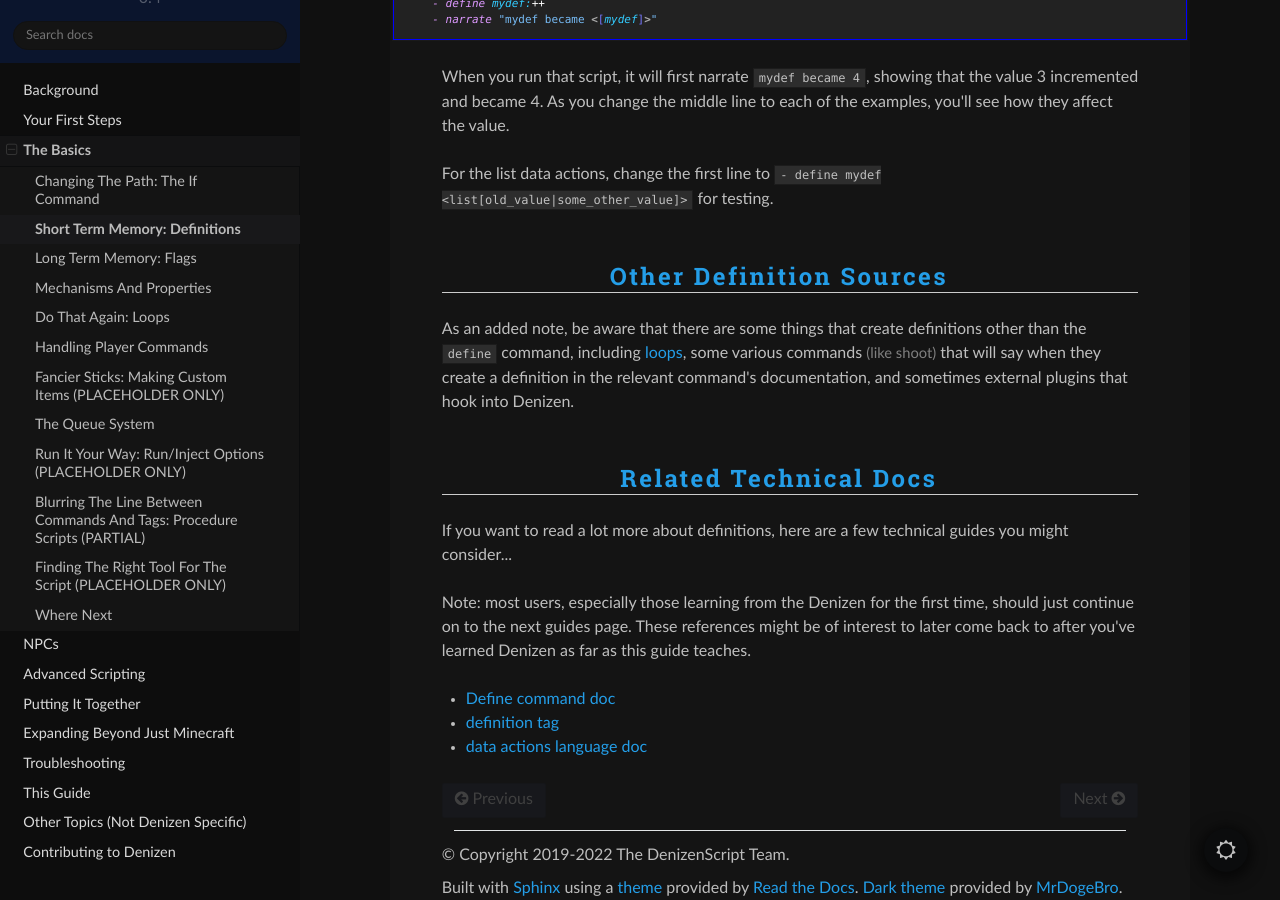
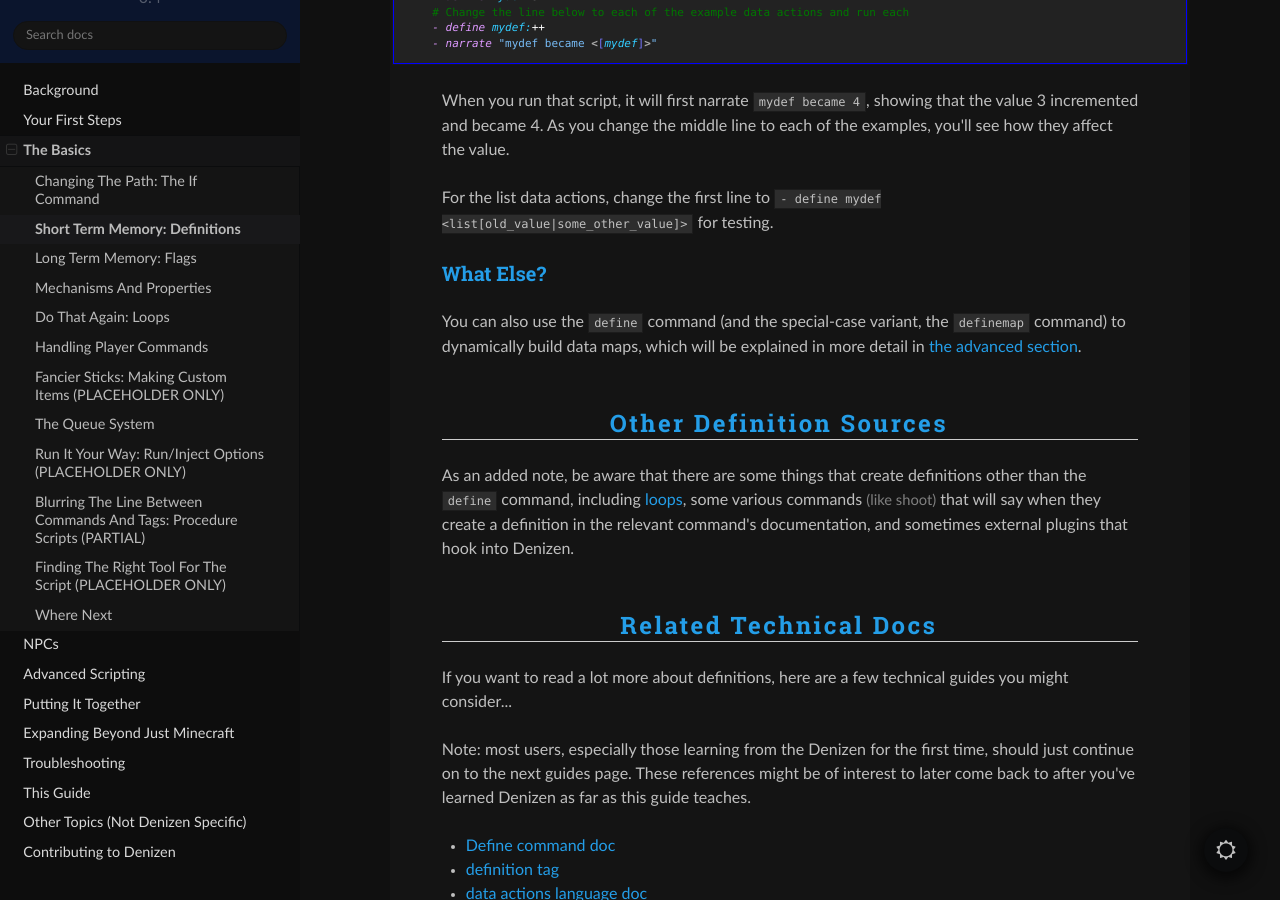
Before and after one commit to DenizenScript/Denizen-Beginners-Guide, a Sphinx documentation site: the page built from source/guides/basics/definitions.md, in a window 1280 px wide and 900 px high, scrolled down 6009 px. Built offline with Sphinx 7.4.7 and the Read the Docs theme 2.0.0, drawn with Linux system fonts in a browser that asks for light colours.

Commit message:
additional placeholder about submapping in the definitions page

```diff
--- a/source/guides/basics/definitions.md
+++ b/source/guides/basics/definitions.md
@@ -207,6 +207,10 @@ When you run that script, it will first narrate `mydef became 4`, showing that t
 
 For the list data actions, change the first line to `- define mydef <list[old_value|some_other_value]>` for testing.
 
+#### What Else?
+
+You can also use the `define` command (and the special-case variant, the `definemap` command) to dynamically build data maps, which will be explained in more detail in [the advanced section](/guides/advanced/submapping).
+
 ### Other Definition Sources
 
 As an added note, be aware that there are some things that create definitions other than the `define` command, including [loops](/guides/basics/loops), some various commands <span class="parens">(like shoot)</span> that will say when they create a definition in the relevant command's documentation, and sometimes external plugins that hook into Denizen.
```
Also changed, not shown: source/guides/basics/flags.md (+1 -1 lines).
